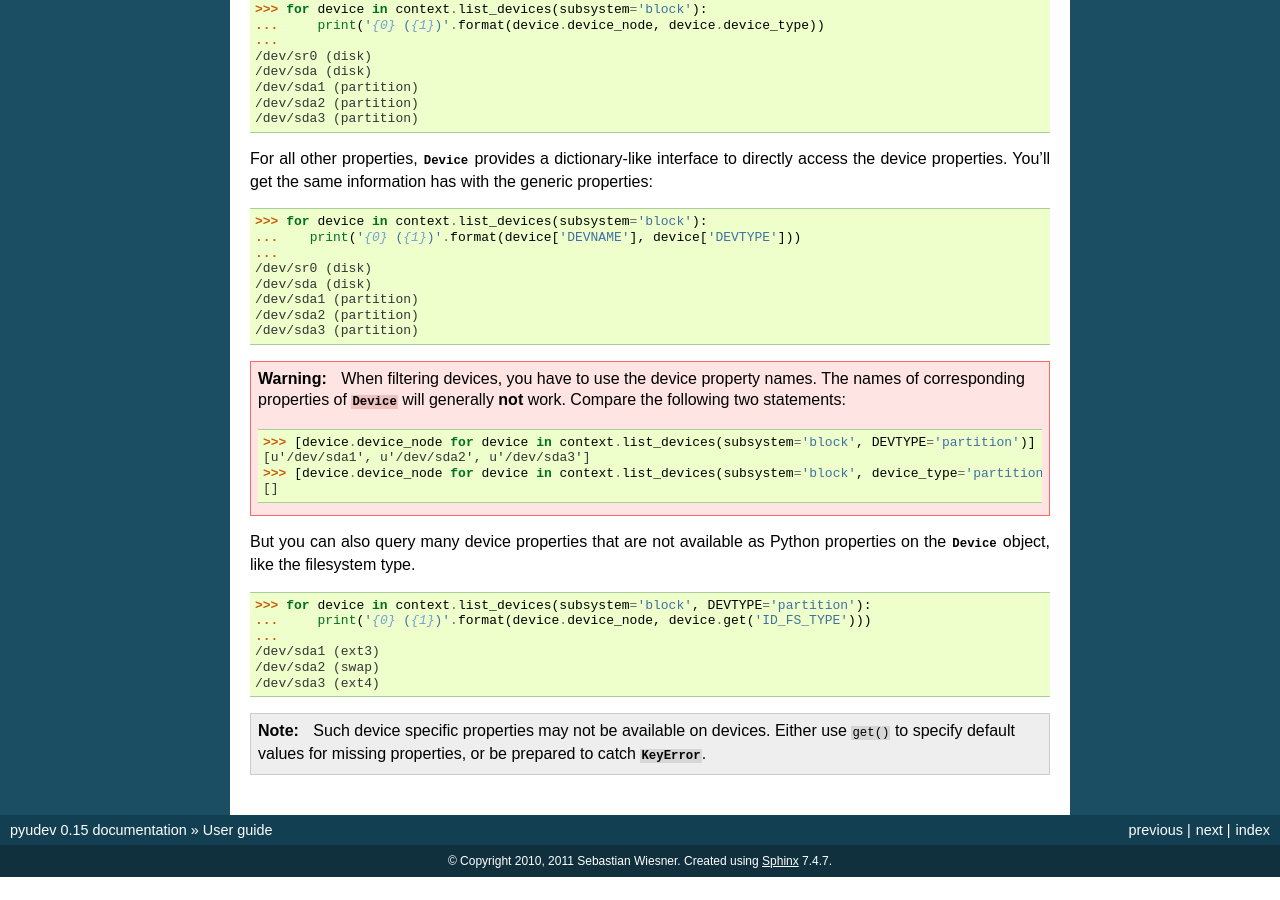
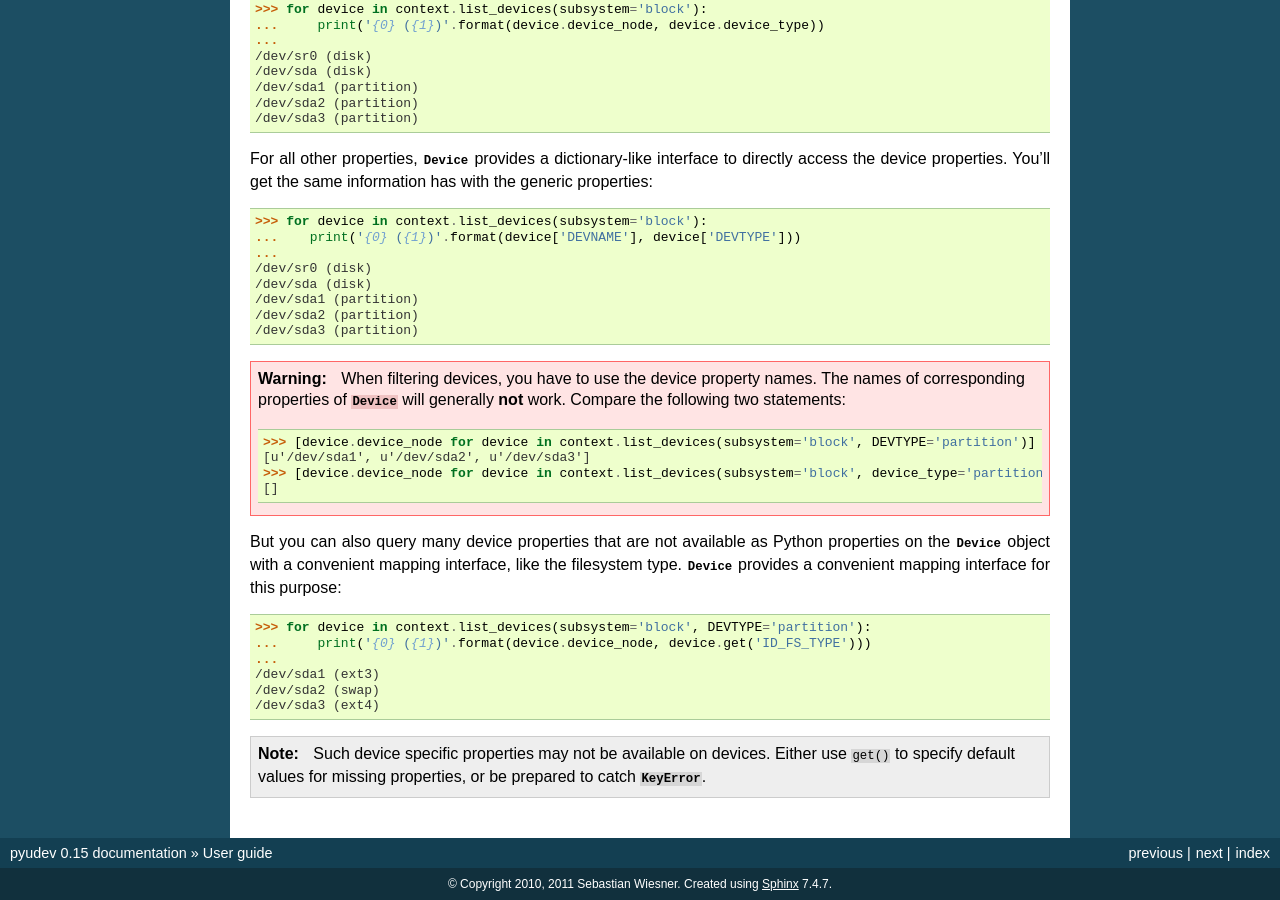
Before and after one commit to pyudev/pyudev, a Sphinx documentation site: the page built from doc/guide.rst, in a window 1280 px wide and 900 px high, scrolled down 1696 px. Built offline with Sphinx 7.4.7, drawn with Linux system fonts in a browser that asks for light colours; before the commit the page ends 2573 px from its top, so only the background shows below that.

Commit message:
Mention dictionary interface of Device

```diff
--- a/doc/guide.rst
+++ b/doc/guide.rst
@@ -137,7 +137,9 @@ with the generic properties:
 
 
 But you can also query many device properties that are not available as Python
-properties on the :class:`Device` object, like the filesystem type.
+properties on the :class:`Device` object with a convenient mapping interface,
+like the filesystem type.  :class:`Device` provides a convenient mapping
+interface for this purpose:
 
 >>> for device in context.list_devices(subsystem='block', DEVTYPE='partition'):
 ...     print('{0} ({1})'.format(device.device_node, device.get('ID_FS_TYPE')))
```
